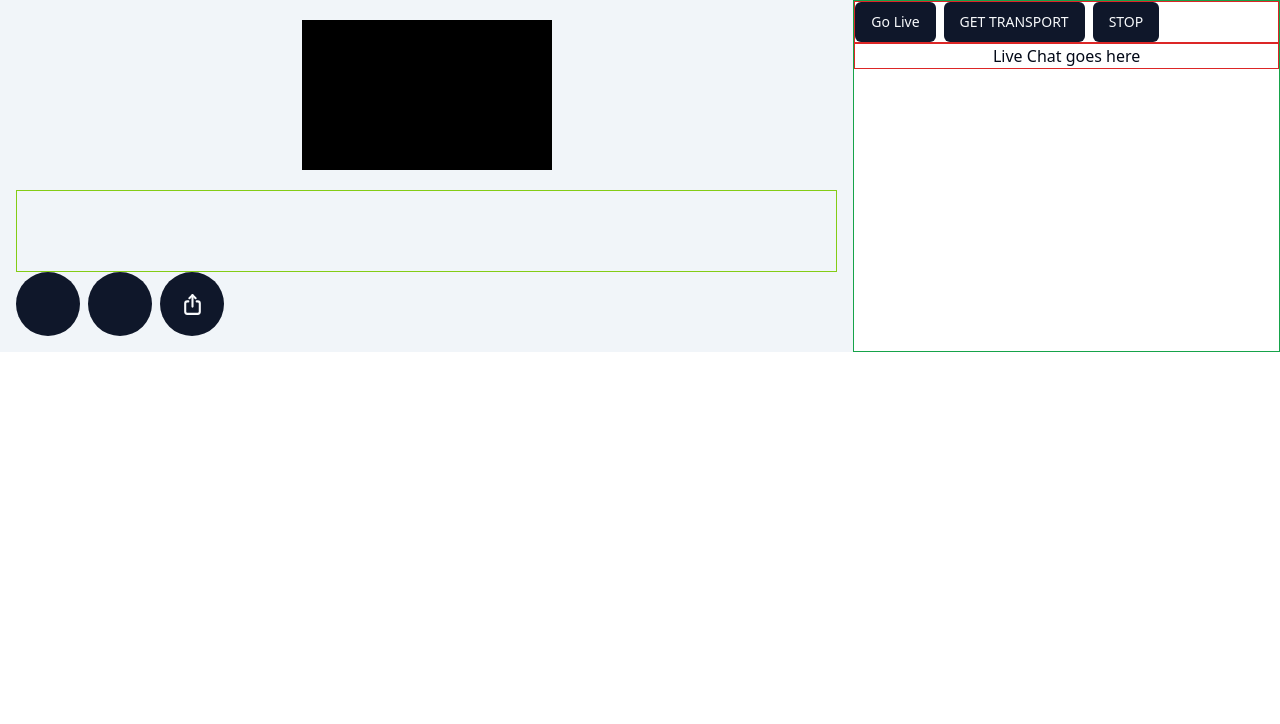
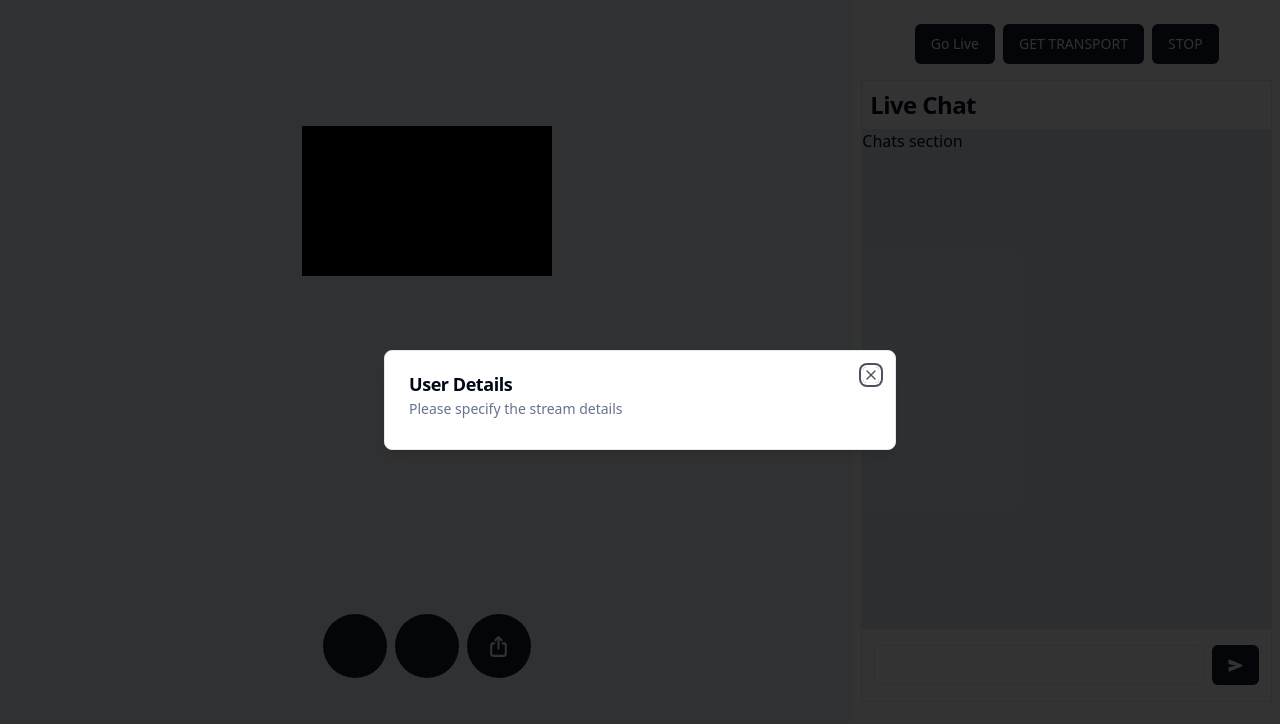
Before and after one commit to SahilDahekar/FinalYearProject, a React (Vite) app in the folder frontend/: page /studio/1 in a window 1280 px wide. Shown: the top 724 px of the page. Built offline with nearby package versions, Linux system fonts and the light colour scheme; no server answers; some icons are missing.

Commit message:
Changed basic layout and styles for studio page

```diff
--- a/frontend/src/pages/Studio/Studio.tsx
+++ b/frontend/src/pages/Studio/Studio.tsx
@@ -3,11 +3,14 @@ import React, { useState, useEffect, useRef, useMemo } from 'react';
 import { useParams } from 'react-router-dom';
 import Video from '@/components/Video/Video';
 import { FaVideo, FaVideoSlash, FaMicrophone, FaMicrophoneSlash } from "react-icons/fa6";
+import { IoSend } from "react-icons/io5";
 import { TbShare2 } from "react-icons/tb";
 import { Button } from '@/components/ui/button';
 import { io } from 'socket.io-client';
 import * as mediasoupClient from 'mediasoup-client';
 import { Producer } from "mediasoup-client/lib/types";
+import { Input } from '@/components/ui/input';
+import StudioModal from '@/components/StudioModal/StudioModal';
 
 let codec_params = {
   // mediasoup params
@@ -45,7 +48,7 @@ const Studio = () => {
   const canvasRef = useRef<HTMLCanvasElement | null>(null);
   const canvasStreamRef = useRef<MediaStream | null>(null);
   const videoContainerRef = useRef<HTMLDivElement | null>(null);
-  const height = 400;
+  const height = 300;
   const width = 700;
   const roomName = useParams().studioId;
   let rtpCapabilities:any;
@@ -65,7 +68,7 @@ const Studio = () => {
       try {
         const userMediaStream = await navigator.mediaDevices.getUserMedia({
           video: true,
-          audio: true,
+          audio: false,
         });
 
         setUserStream(userMediaStream);
@@ -458,8 +461,10 @@ const Studio = () => {
 
 
   return (
-    <div className="flex">
-      <div className="w-4/6 p-4 bg-secondary">
+    <>
+      <StudioModal/>
+      <div className="flex h-screen">
+        <div className="w-4/6 p-4 bg-secondary flex flex-col justify-evenly">
           <div className="flex gap-3 justify-center">
             <Video className="w-[250px] h-[150px] bg-black p-1 m-1" videoRef={userVideoRef} />
             <Video className={`w-[250px] h-[150px] ${!isScreenSharing ? "hidden" : ""}`} videoRef={screenShareVideoRef} />
@@ -467,8 +472,8 @@ const Studio = () => {
           {isAdmin?
             <canvas ref={canvasRef} width= {width} height={height} /> : <div></div> }
           <div id="videoContainer" ref={videoContainerRef} className={`grid grid-cols-4 justify-start mt-4 ${isAdmin ? "hidden" : ""}`}></div>
-        <div className="border border-lime-500 p-10"></div>
-        <div className='flex gap-2'>
+          {/*<div className="border border-lime-500 p-10"></div>*/}
+          <div className='flex items-center justify-center gap-2'>
             <Button onClick={toggleAudio} className={`w-16 h-16 p-3 rounded-full ${micText && ('bg-red-700 hover:bg-red-800')}`}>
               {MIC_BUTTON_TEXT}
             </Button>
@@ -480,17 +485,27 @@ const Studio = () => {
             </Button>
           </div>
         </div>
-      <div className="w-2/6 border border-green-600 text-center">
-        <div className="flex gap-2 border border-red-600">
+        <div className="w-2/6 p-2 h-full">
+          <div className="flex items-center justify-center gap-2 py-4">
             <Button onClick={handleLive}>{GO_LIVE_TEXT}</Button>
             <Button onClick={transport}>GET TRANSPORT</Button>
             <Button onClick={screenStop}>STOP</Button>
           </div>
-        <div className="border border-red-600">
-          <p>Live Chat goes here</p>
+          <div className="border flex flex-col">
+            <h3 className='text-2xl font-semibold tracking-tight p-2'>Live Chat</h3>
+            <div className='bg-slate-200 h-[500px]'>
+              <p>Chats section</p>
+            </div>
+            <div className='flex gap-2 px-3 py-4'>
+              <Input />
+              <Button>
+                <IoSend size='15' />
+              </Button>
             </div>
           </div>
         </div>
+      </div>
+    </>
   );
 };
 
```
Lines whose indentation alone changed are shown as unchanged.
